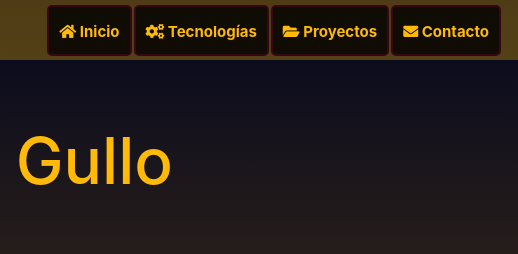
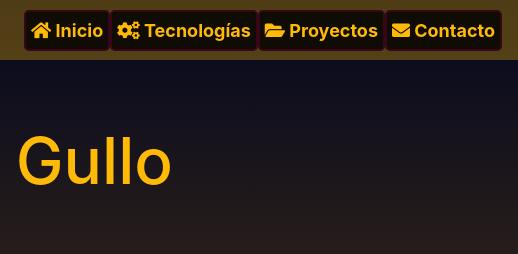
Before and after one commit to gullojoseleandro/gullojoseleandro.github.io, a website built with Vite: page index.html in a window 1280 px wide. Shown: the top 254 px of the page, 762-1280 px from the left. Built offline with nearby package versions, Linux system fonts and the light colour scheme; files whose address does not match are found by name.

Commit message:
Cambio en nav (pequeño "intento" de arreglo)

```diff
--- a/style.css
+++ b/style.css
@@ -76,9 +76,9 @@ body {
   border-radius: 5px;
   transition: background-color 0.3s, transform 0.3s;
   cursor: pointer;
-  margin: 10px 1px;
-  font-size: 18px;
-  padding: 10px 10px;
+  margin: 10px 0px;
+  font-size: 15px;
+  padding: 5px 5px 5px 5px;
 }
 .elementosDelNav:hover {
   background-color: #03071E;
@@ -94,10 +94,8 @@ body {
 
 .navBotonesInternosLetras{
   display: inline-flexbox;
-  font-size: 15px;
+  font-size: 18px;
   color: #FFBA08;
-  margin: auto;
-
 }
 
 a:hover{
```
